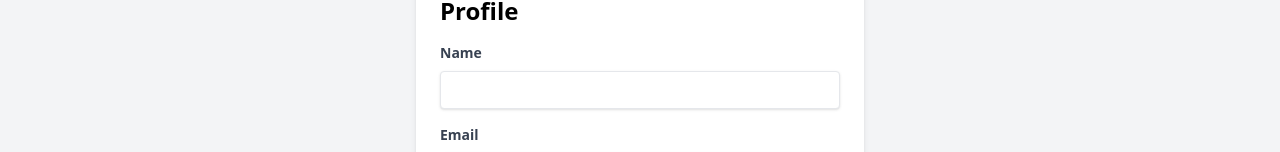
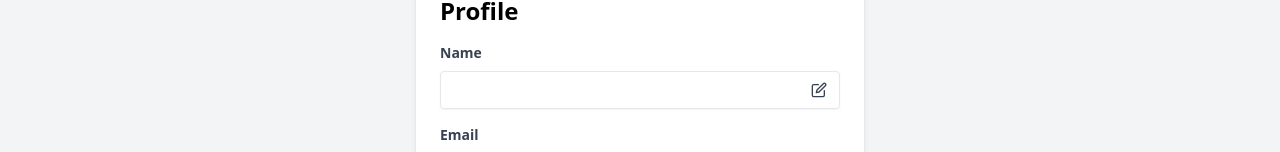
Before and after one commit to yasharyasaxena/Blog, a React (Vite) app in the folder frontend/: page /profile in a window 1280 px wide. Shown: the part 131-283 px from the top of the page. Built offline with nearby package versions, Linux system fonts and the light colour scheme.

Commit message:
profile name edit

```diff
--- a/frontend/src/pages/Profile.jsx
+++ b/frontend/src/pages/Profile.jsx
@@ -1,6 +1,8 @@
 import { useContext, useEffect, useState } from "react";
 import { AuthContext } from "../App";
 import { getUserInfo } from "../api";
+import { FiEdit } from "react-icons/fi";
+import { FaCheck } from "react-icons/fa";
 
 export default function Profile() {
   const {
@@ -8,6 +10,7 @@ export default function Profile() {
   } = useContext(AuthContext);
 
   const [userInfo, setUserInfo] = useState({});
+  const [editMode, setEditMode] = useState(false);
 
   useEffect(() => {
     const fetchData = async () => {
@@ -21,6 +24,29 @@ export default function Profile() {
     token && fetchData();
   }, [token]);
 
+  useEffect(() => {
+    const updateUserInfo = async () => {
+      try {
+        const res = await fetch("http://localhost:3000/profile", {
+          method: "PUT",
+          headers: {
+            "Content-Type": "application/json",
+            Authorization: `Bearer ${token}`,
+          },
+          body: JSON.stringify(userInfo),
+        });
+        if (res.status === 200) {
+          return;
+        } else {
+          console.log("Error updating user info:", await res.json());
+        }
+      } catch (error) {
+        console.log(error);
+      }
+    };
+    editMode && updateUserInfo();
+  }, [editMode, userInfo, token]);
+
   return (
     <div className="flex flex-col items-center p-5 bg-gray-100 min-h-screen">
       <div className="bg-white shadow-md rounded-lg p-6 w-full max-w-md">
@@ -29,13 +55,20 @@ export default function Profile() {
           <label className="block text-gray-700 text-sm font-bold mb-2">
             Name
           </label>
-          <input
-            type="text"
-            value={userInfo.name || ""}
-            disabled={!!userInfo.name}
-            className="shadow appearance-none border rounded w-full py-2 px-3 text-gray-700 leading-tight focus:outline-none focus:shadow-outline"
-            onChange={(e) => setUserInfo({ ...userInfo, name: e.target.value })}
-          />
+          <div className="flex items-center border rounded shadow-sm appearance-none w-full py-2 px-3 text-gray-700 leading-tight ">
+            <input
+              type="text"
+              value={userInfo.name || ""}
+              disabled={editMode ? false : true}
+              className="disabled:bg-white focus:outline-none focus:shadow-outline w-full"
+              onChange={(e) =>
+                setUserInfo({ ...userInfo, name: e.target.value })
+              }
+            />
+            <button className="ml-auto" onClick={() => setEditMode(!editMode)}>
+              {!editMode ? <FiEdit /> : <FaCheck />}
+            </button>
+          </div>
         </div>
         <div className="mb-4">
           <label className="block text-gray-700 text-sm font-bold mb-2">
```
Also changed, not shown: 1 other file (tests, documents, lock files or other folders).
